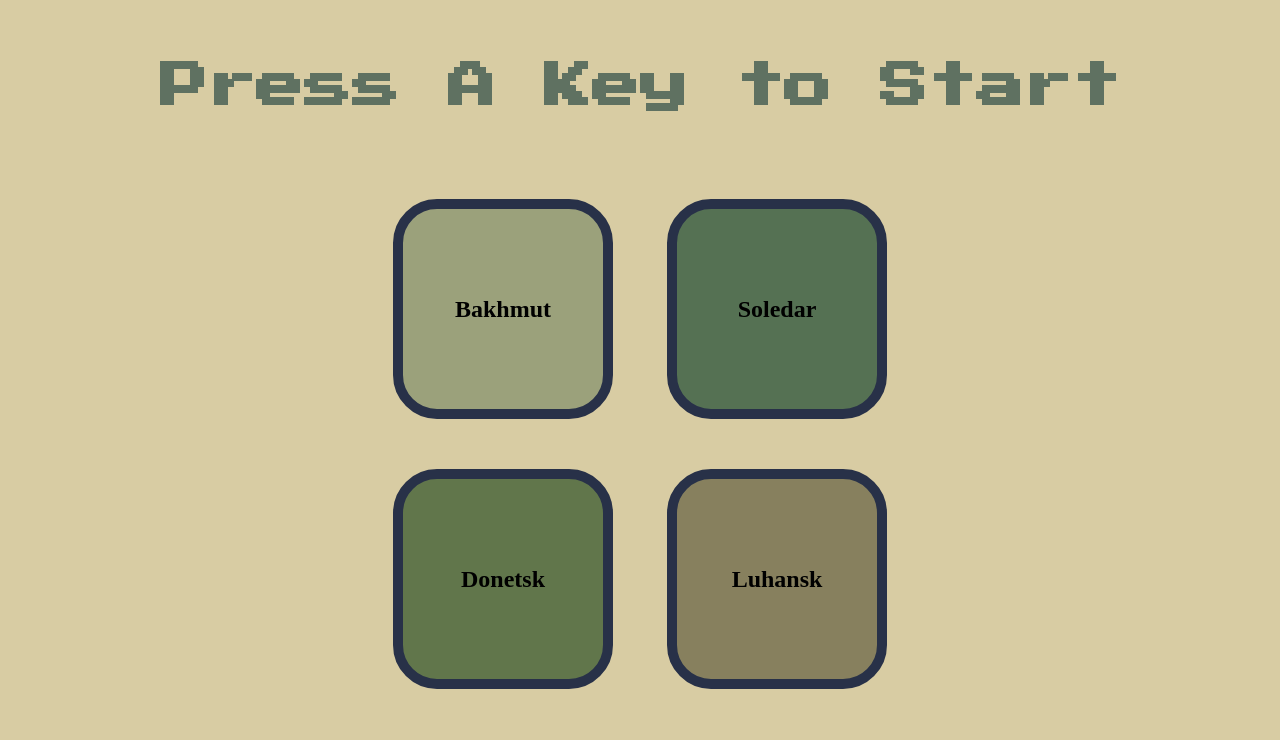
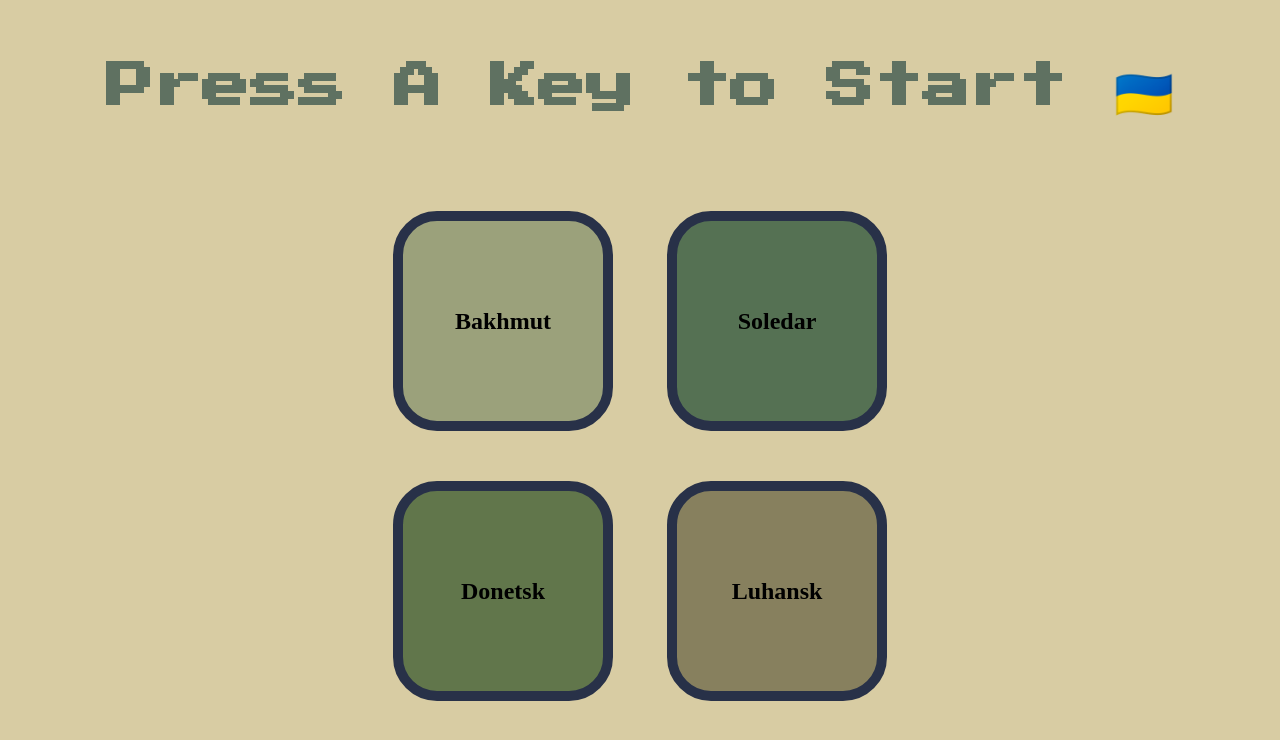
Before and after one commit to Dadaenko/LiberateMe, a plain HTML site: page index.html in a window 1280 px wide. Drawn offline with nearby package versions, Linux system fonts and the light colour scheme.

Commit message:
Update index.html

```diff
--- a/index.html
+++ b/index.html
@@ -9,7 +9,7 @@
 </head>
 
 <body>
-  <h1 id="level-title">Press A Key to Start</h1>
+  <h1 id="level-title">Press A Key to Start 🇺🇦</h1>
   <div class="container">
     <div lass="row">
       <div type="button" id="bakhmut" class="btn bakhmut">
```
